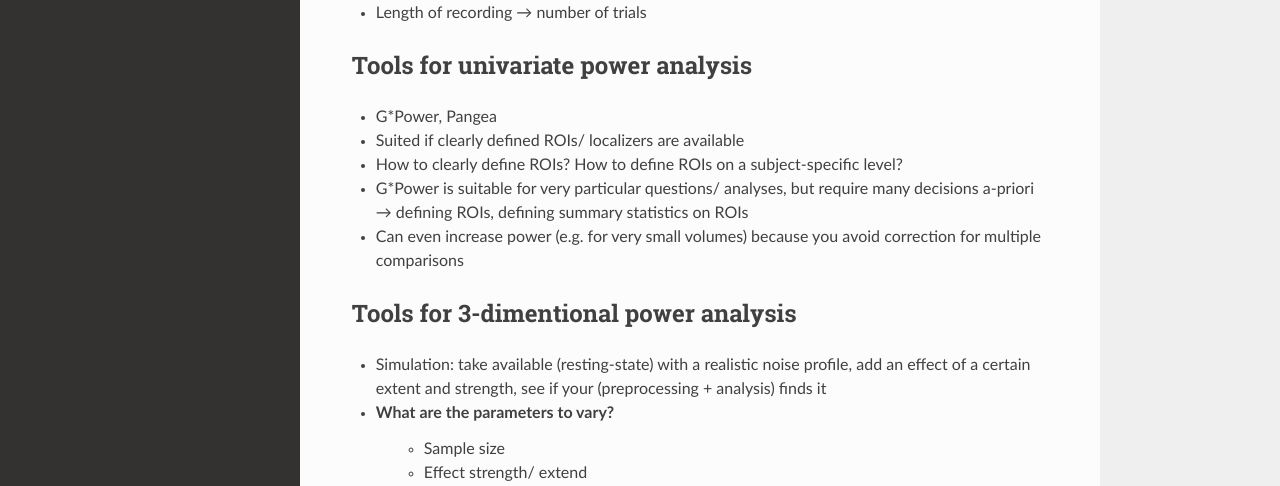
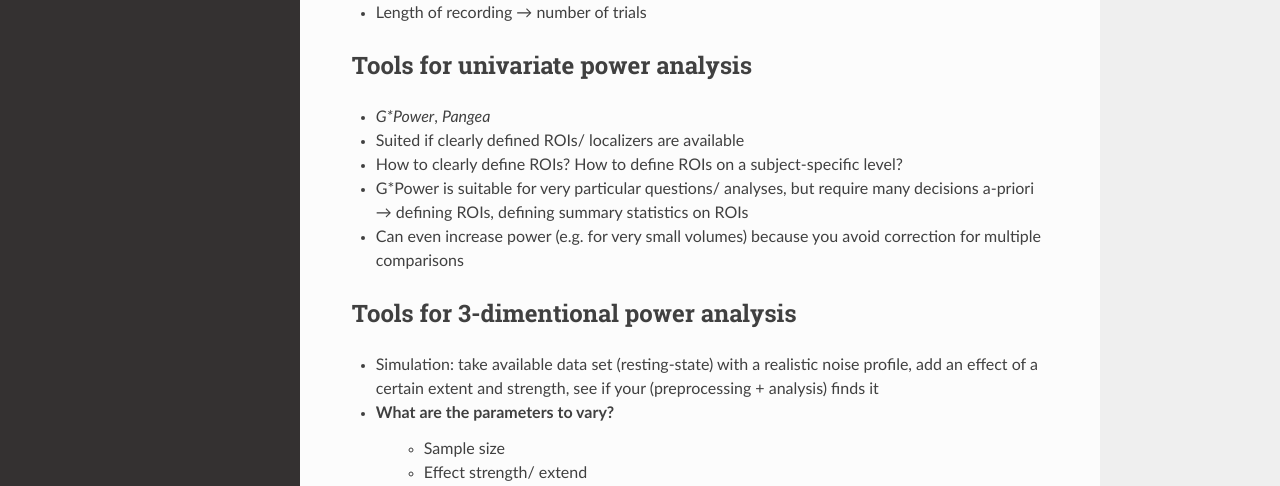
Before and after one commit to jsheunis/brainpower, a Sphinx documentation site: the page built from docs/things_to_consider.rst, in a window 1280 px wide and 1257 px high. Shown: the part 511-997 px from the top of the window. Built offline with Sphinx 7.4.7 and the Read the Docs theme 2.0.0, drawn with Linux system fonts in a browser that asks for light colours.

Commit message:
add links to things to consider

```diff
--- a/docs/things_to_consider.rst
+++ b/docs/things_to_consider.rst
@@ -17,15 +17,18 @@ How to define an effect size?
 
 Tools for univariate power analysis
 ***********************************
-* G*Power, Pangea
+* `G*Power`, `Pangea`
 * Suited if clearly defined ROIs/ localizers are available
 * How to clearly define ROIs? How to define ROIs on a subject-specific level?
 * G*Power is suitable for very particular questions/ analyses, but require many decisions a-priori → defining ROIs, defining summary statistics on ROIs
 * Can even increase power (e.g. for very small volumes) because you avoid correction for multiple comparisons
 
+.. _G*Power: http://www.gpower.hhu.de/
+.. _Pangea: https://jakewestfall.shinyapps.io/pangea/
+
 Tools for 3-dimentional power analysis
 **************************************
-* Simulation: take available (resting-state) with a realistic noise profile, add an effect of a certain extent and strength, see if your (preprocessing + analysis) finds it
+* Simulation: take available data set (resting-state) with a realistic noise profile, add an effect of a certain extent and strength, see if your (preprocessing + analysis) finds it
 * What are the parameters to vary?
 	* Sample size
 	* Effect strength/ extend
```
